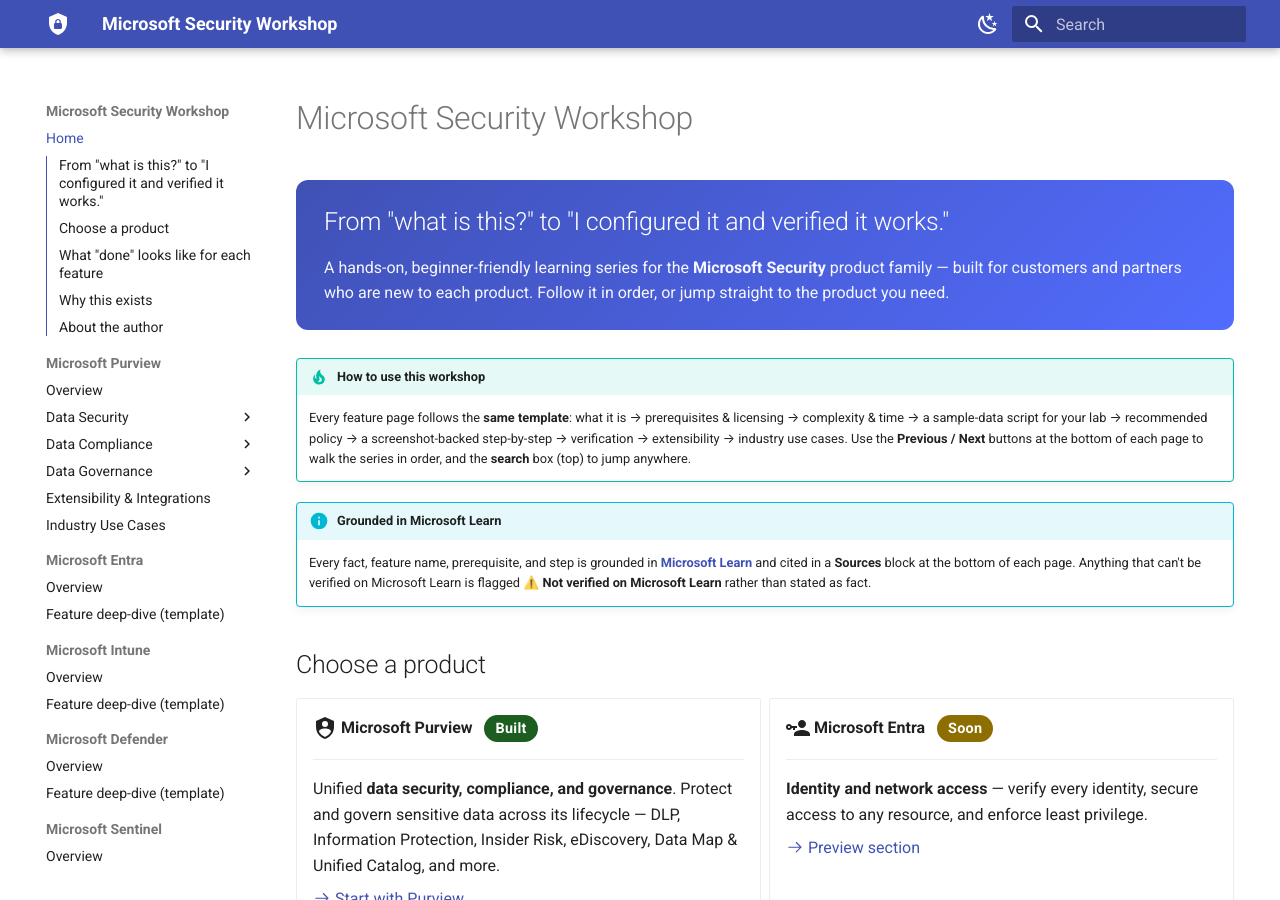
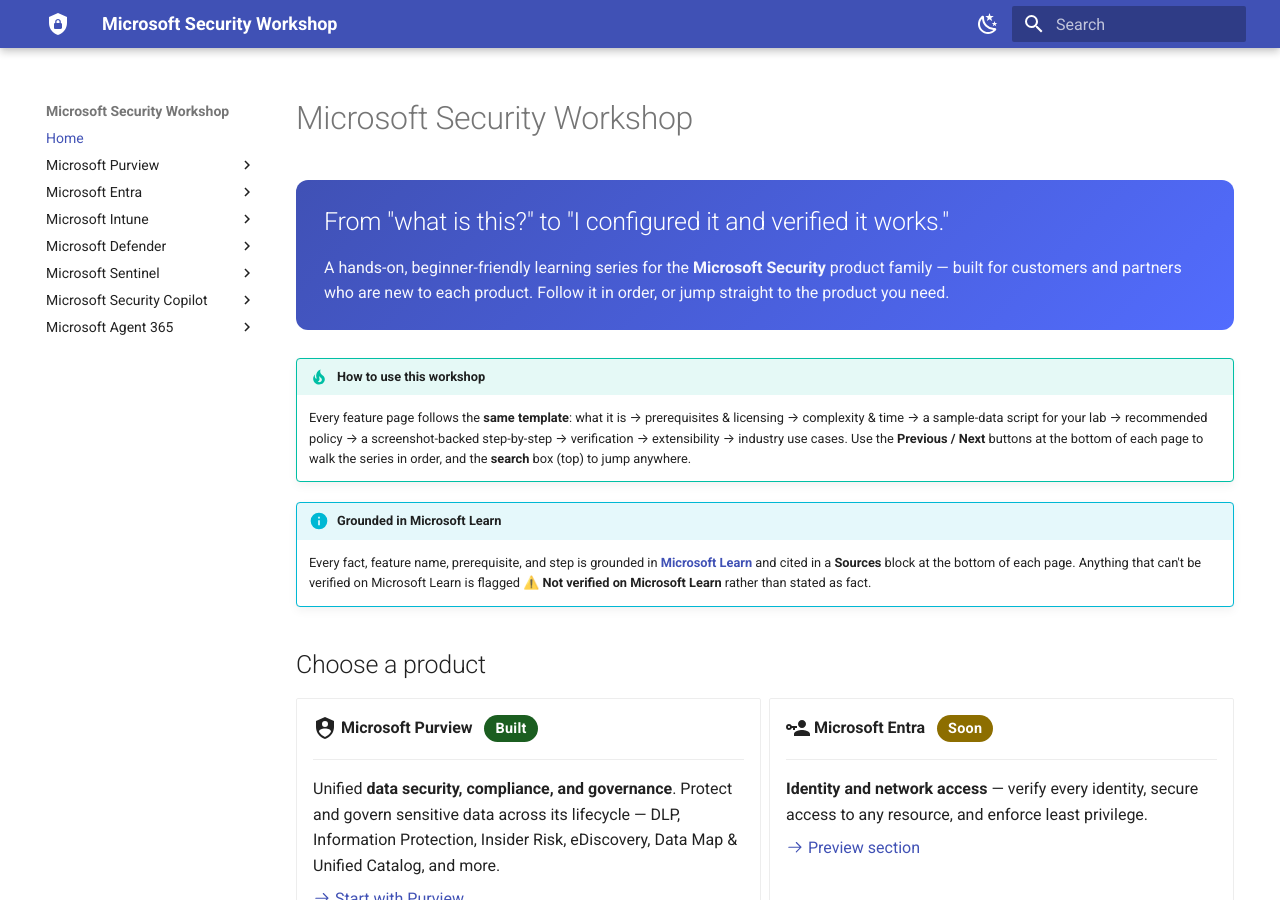
Before and after one commit to indra-pr/msft-security-workshop, an MkDocs documentation site: the page built from docs/index.md, in a window 1280 px wide and 900 px high. Built offline with MkDocs 1.6.1 and Material for MkDocs 9.7.7, drawn with Linux system fonts in a browser that asks for light colours.

Commit message:
Nav: collapsible left menu (drop navigation.sections + toc.integrate) for Learn-style expand/collapse

```diff
--- a/mkdocs.yml
+++ b/mkdocs.yml
@@ -18,12 +18,14 @@ theme:
     logo: material/shield-lock
     repo: fontawesome/brands/github
   features:
+    # Left nav renders as a collapsible tree: parents show a chevron and are
+    # collapsed by default; clicking one expands it (like Microsoft Learn).
+    # navigation.sections is intentionally OFF (it force-expands groups) and
+    # toc.integrate is OFF (each page's TOC stays on the right, not the sidebar).
     - navigation.footer      # automatic Previous / Next paging
     - navigation.instant     # fast client-side page loads
     - navigation.tracking    # URL anchor tracking while scrolling
-    - navigation.sections    # top-level groups rendered as sections
     - navigation.top         # back-to-top button
-    - toc.integrate          # table of contents in the left sidebar
     - content.code.copy      # copy-to-clipboard on code blocks
     - content.code.annotate  # code annotations
     - content.tabs.link      # linked content tabs
```
